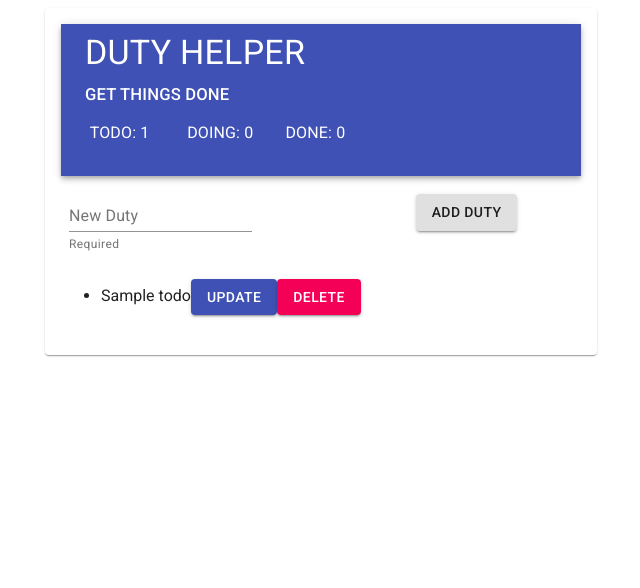
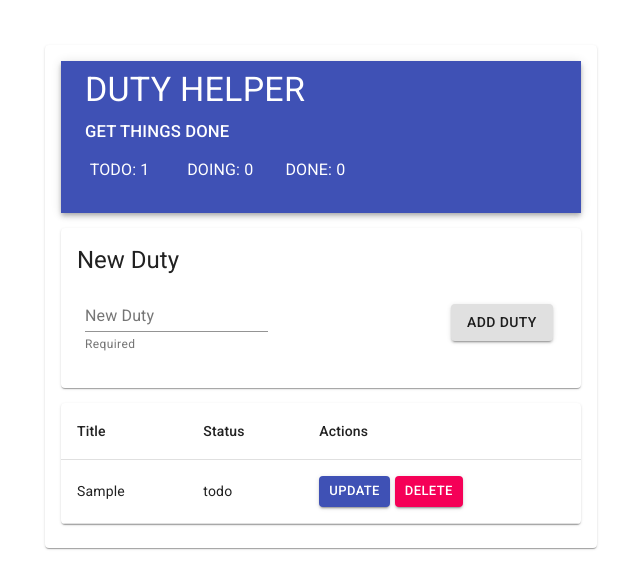
Before and after one commit to Heltzel/todo_test, a React (Create React App) app: page / in a window 1280 px wide. Both pictures are taken after typing "Sample" into the empty fields and a click on the button "ADD DUTY". Shown: the top 588 px of the page, without its empty margins (319-959 px from the left). Built offline with nearby package versions, Linux system fonts and the light colour scheme.

Commit message:
Refactor Layout

```diff
--- a/src/App.js
+++ b/src/App.js
@@ -1,19 +1,18 @@
 import './App.css'
 import Appbar from './components/Appbar'
-import Todoform from './components/Todoform'
 import Todolist from './components/Todolist'
 import TodoContextProvider from './contexts/TodoContext'
-
 import { Card, CardContent, Container } from '@material-ui/core'
+import Actionsection from './components/Actionsection'
 
 function App() {
   return (
-    <Container maxWidth="sm" className="App">
+    <Container maxWidth="sm" className="App" style={{ marginTop: '45px' }}>
       <Card>
         <CardContent>
           <TodoContextProvider>
             <Appbar />
-            <Todoform />
+            <Actionsection />
             <Todolist />
           </TodoContextProvider>
         </CardContent>
--- /dev/null
+++ b/src/components/Actionsection.js
@@ -0,0 +1,22 @@
+import React, { useContext } from 'react'
+import { Card, CardContent, Typography } from '@material-ui/core'
+import Toddoformupdate from './Toddoformupdate'
+import Todoform from './Todoform'
+import { TodoContext } from '../contexts/TodoContext'
+
+function Updatesection() {
+  const { isUpdate } = useContext(TodoContext)
+
+  return (
+    <Card style={{ margin: '15px 0 ', minHeight: '160px' }}>
+      <CardContent>
+        <Typography variant="h5" component="h2">
+          {isUpdate ? 'Update Duty' : 'New Duty'}
+        </Typography>
+        {isUpdate ? <Toddoformupdate /> : <Todoform />}
+      </CardContent>
+    </Card>
+  )
+}
+
+export default Updatesection
--- a/src/components/Toddoformupdate.js
+++ b/src/components/Toddoformupdate.js
@@ -1,44 +1,84 @@
 import React, { useContext, useState } from 'react'
 import { TodoContext } from '../contexts/TodoContext'
 
-import { Button } from '@material-ui/core'
+import {
+  Button,
+  FormControl,
+  FormHelperText,
+  Grid,
+  Input,
+  InputLabel,
+  MenuItem,
+  Select,
+} from '@material-ui/core'
 
-function Toddoformupdate({ todo }) {
-  const { setIsUpdate, updateTodo } = useContext(TodoContext)
-  const [title, setTitle] = useState(todo.title)
-  const [status, setStatus] = useState(todo.status)
+function Toddoformupdate() {
+  const { setIsUpdate, updateTodo, isUpdate } = useContext(TodoContext)
+  // const [title, setTitle] = useState(todo.title)
+  // const [status, setStatus] = useState(todo.status)
+  const [title, setTitle] = useState('')
+  const [status, setStatus] = useState('')
+
+  console.log(isUpdate)
 
   const handleSubmit = (e) => {
     e.preventDefault()
-    const updatedTodo = { id: todo.id, title: title, status: status }
-    updateTodo(updatedTodo)
+    // const updatedTodo = { id: todo.id, title: title, status: status }
+    // updateTodo(updatedTodo)
     setIsUpdate(null)
   }
   return (
     <form onSubmit={handleSubmit}>
-      <label htmlFor="updateTitle">Title: </label>
-      <input
+      <Grid container>
+        <Grid item xs={12} sm={6}>
+          <FormControl style={{ marginLeft: '5px' }}>
+            <InputLabel htmlFor="updateTitle">Title</InputLabel>
+            <Input
               id="updateTitle"
-        type="text"
+              aria-describedby="my-helper-text"
               value={title}
               onChange={(e) => {
                 setTitle(e.target.value)
               }}
             />
-      <label htmlFor="updateStatus">Status: </label>
-      <select
+            <FormHelperText id="my-helper-text">
+              <span>Update your title</span>
+            </FormHelperText>
+          </FormControl>
+        </Grid>
+
+        <Grid item xs={12} sm={3}>
+          <FormControl>
+            <InputLabel htmlFor="updateStatus">Status: </InputLabel>
+            <Select
+              labelId="updateStatus"
+              id="updatestatusSelect"
               value={status}
               onChange={(e) => {
                 setStatus(e.target.value)
               }}
             >
-        <option value="todo">todo</option>
-        <option value="doing">doing</option>
-        <option value="done">done</option>
-      </select>
+              <MenuItem value="todo">todo</MenuItem>
+              <MenuItem value="doing">doing</MenuItem>
+              <MenuItem value="done">done</MenuItem>
+            </Select>
+            <FormHelperText id="my-helper-text2">
+              <span>Update your title</span>
+            </FormHelperText>
+          </FormControl>
+        </Grid>
+
+        <Grid
+          item
+          xs={12}
+          sm={3}
+          style={{ marginTop: '20px', paddingLeft: '10px' }}
+        >
           <Button variant="contained" type="submit">
             Comfirm
           </Button>
+        </Grid>
+      </Grid>
     </form>
   )
 }
--- a/src/components/Tododetails.js
+++ b/src/components/Tododetails.js
@@ -1,25 +1,26 @@
 import React, { useContext } from 'react'
 import { TodoContext } from '../contexts/TodoContext'
-import Toddoformupdate from './Toddoformupdate'
 
 import Button from '@material-ui/core/Button'
+import { TableCell, TableRow } from '@material-ui/core'
 
 function Tododetails({ todo }) {
   const { removeTodo, isUpdate, setIsUpdate } = useContext(TodoContext)
+  return (
+    <TableRow>
+      {/* {isUpdate !== todo.id && ( */}
 
-  return (
-    <li>
-      {isUpdate === todo.id && <Toddoformupdate todo={todo} />}
-      {isUpdate !== todo.id && (
-        <>
-          <span> {todo.title}</span>
-          <span> {todo.status}</span>
+      <TableCell align="left">{todo.title}</TableCell>
+      <TableCell align="left">{todo.status}</TableCell>
+      <TableCell align="left">
         <Button
           variant="contained"
           color="primary"
           onClick={() => {
             setIsUpdate(todo.id)
           }}
+          size="small"
+          style={{ marginRight: '5px' }}
         >
           Update
         </Button>
@@ -29,12 +30,13 @@ function Tododetails({ todo }) {
           onClick={() => {
             removeTodo(todo.id)
           }}
+          size="small"
         >
           Delete
         </Button>
-        </>
-      )}
-    </li>
+      </TableCell>
+      {/* )} */}
+    </TableRow>
   )
 }
 
--- a/src/components/Todoform.js
+++ b/src/components/Todoform.js
@@ -42,19 +42,21 @@ function Todoform() {
       <form onSubmit={handleSubmit} className={classes.root} autoComplete="off">
         <FormControl>
           <Grid container>
-            <Grid item xs={12} sm={8}>
-              <InputLabel htmlFor="my-input">New Duty</InputLabel>
+            <Grid item xs={12} sm={9}>
+              <InputLabel htmlFor="newTodo">New Duty</InputLabel>
               <Input
-                id="title"
+                id="newTodo"
                 aria-describedby="my-helper-text"
                 onChange={(e) => setTitle(e.target.value)}
                 value={title}
                 disabled={!isUpdate ? false : true}
                 error={isSubmit && !title ? true : false}
               />
-              <FormHelperText id="my-helper-text">Required</FormHelperText>
+              <FormHelperText id="my-helper-text">
+                {!isUpdate ? 'Required' : 'Temporarily disabled'}
+              </FormHelperText>
             </Grid>
-            <Grid item xs={12} md={4} style={{ marginTop: '10px' }}>
+            <Grid item xs={12} md={3} style={{ marginTop: '20px' }}>
               <Button
                 variant="contained"
                 type="submit"
@@ -66,7 +68,6 @@ function Todoform() {
           </Grid>
         </FormControl>
       </form>
-      {/* )} */}
     </>
   )
 }
--- a/src/components/Todolist.js
+++ b/src/components/Todolist.js
@@ -1,24 +1,44 @@
+import {
+  makeStyles,
+  Paper,
+  Table,
+  TableBody,
+  TableCell,
+  TableContainer,
+  TableHead,
+  TableRow,
+} from '@material-ui/core'
 import React, { useContext } from 'react'
 import { TodoContext } from '../contexts/TodoContext'
 import Tododetails from './Tododetails'
 
 function Todolist() {
   const { todos, dutyStatus } = useContext(TodoContext)
+
   return (
-    <div>
-      <div>
-        <ul>
+    <>
+      <TableContainer component={Paper}>
+        <Table aria-label="simple table">
+          <TableHead>
+            <TableRow>
+              <TableCell align="left">Title</TableCell>
+              <TableCell align="left">Status</TableCell>
+              <TableCell align="left">Actions</TableCell>
+            </TableRow>
+          </TableHead>
+          <TableBody>
             {todos.map((todo) => {
               return <Tododetails key={todo.id} todo={todo} />
             })}
-        </ul>
-      </div>
+          </TableBody>
+        </Table>
         {dutyStatus.doneStatus.length === todos.length && (
-        <div>
+          <div align="center">
             <h3>All done. Greate job !</h3>
           </div>
         )}
-    </div>
+      </TableContainer>
+    </>
   )
 }
 
```
Lines whose indentation alone changed are shown as unchanged.
